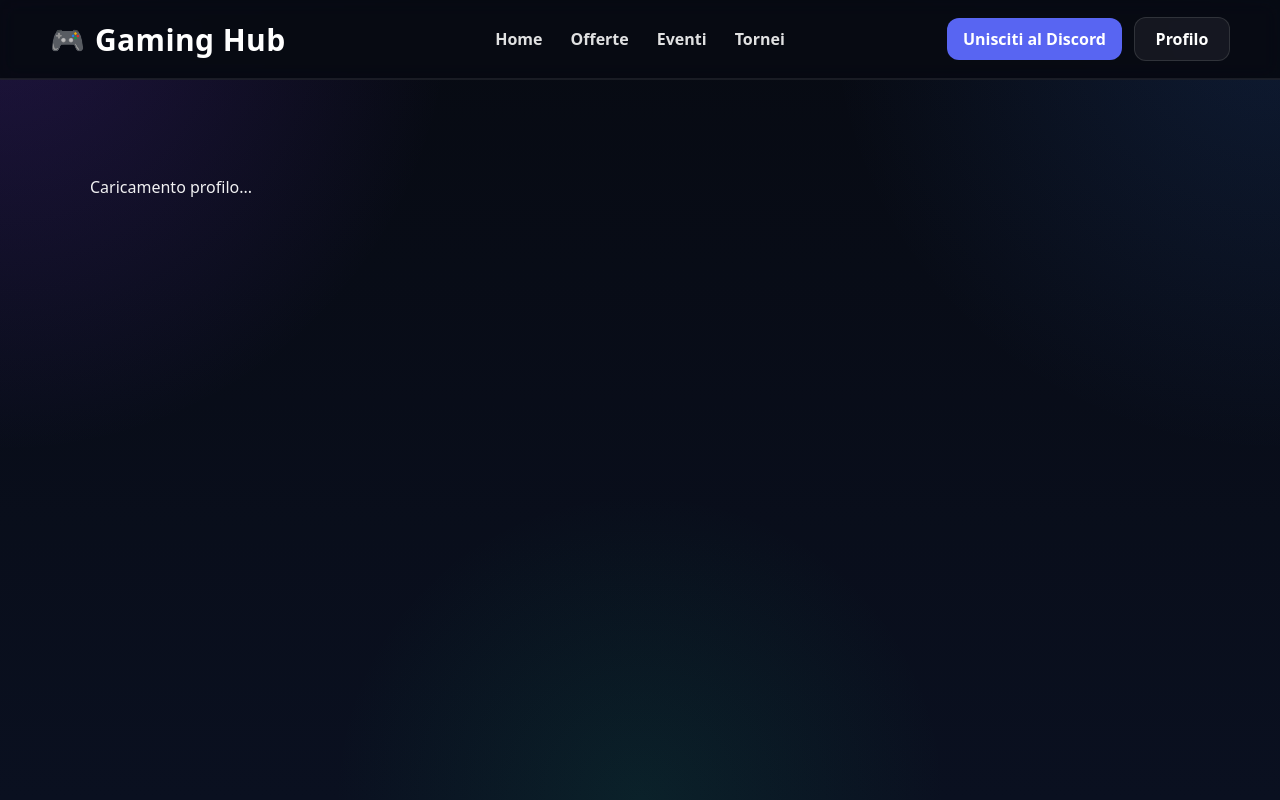
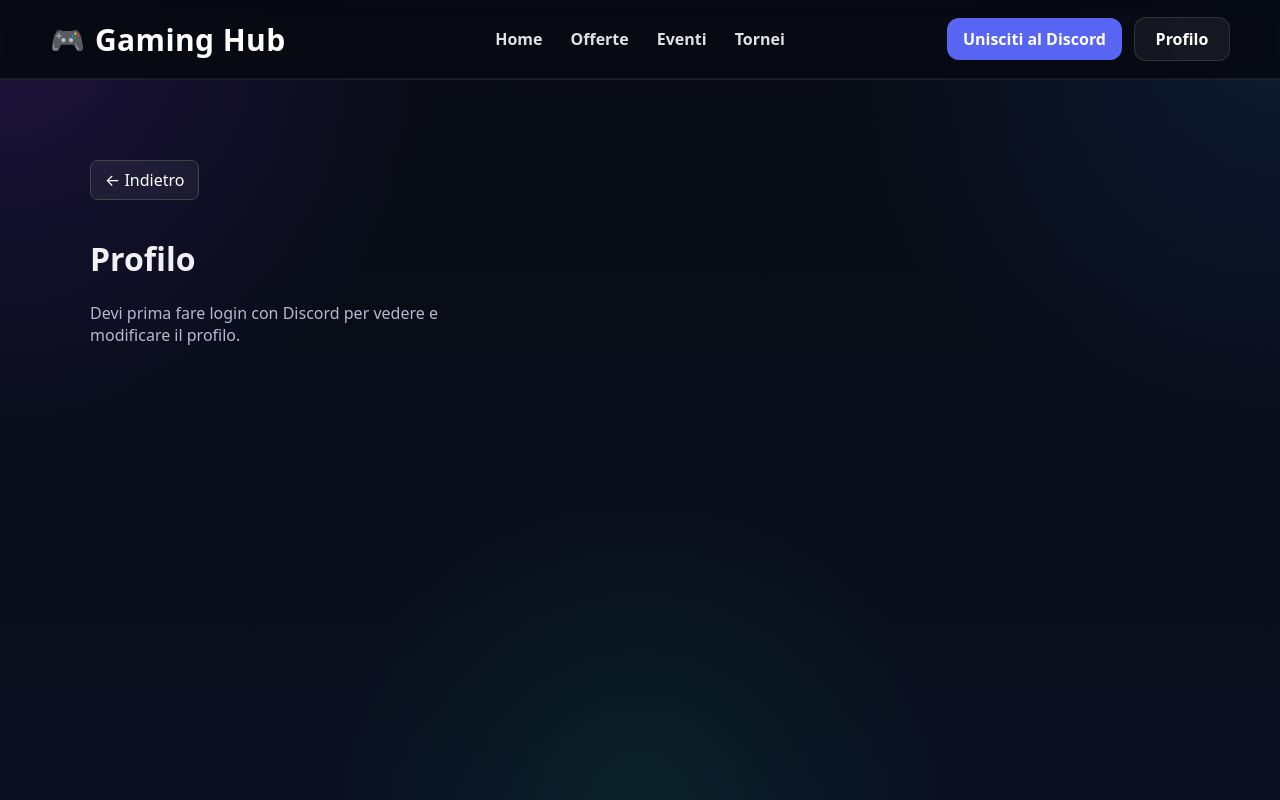
Before and after one commit to fmontis23/gaming-hub, a Next.js app: page /profile in a window 1280 px wide. Built offline with nearby package versions, Linux system fonts and the light colour scheme; no server answers.

Commit message:
fix caricamento pagina profilo

```diff
--- a/app/profile/page.tsx
+++ b/app/profile/page.tsx
@@ -1,34 +1,49 @@
 "use client";
 
 import { useEffect, useState } from "react";
+import { useRouter } from "next/navigation";
 import { supabase } from "../../lib/supabaseClient";
 
 export default function ProfilePage() {
+  const router = useRouter();
+
   const [discordName, setDiscordName] = useState("");
   const [ubisoftName, setUbisoftName] = useState("");
   const [loading, setLoading] = useState(true);
+  const [isLoggedIn, setIsLoggedIn] = useState(false);
 
   useEffect(() => {
     loadProfile();
   }, []);
 
   const loadProfile = async () => {
-    const { data: auth } = await supabase.auth.getUser();
+    const { data: auth, error: authError } = await supabase.auth.getUser();
     const user = auth?.user;
 
-    if (!user) return;
+    if (authError || !user) {
+      setIsLoggedIn(false);
+      setLoading(false);
+      return;
+    }
 
-    const { data } = await supabase
+    setIsLoggedIn(true);
+
+    const { data, error } = await supabase
       .from("profiles")
       .select("discord_name, ubisoft_name")
       .eq("id", user.id)
       .single();
 
-    if (data) {
-      setDiscordName(data.discord_name || "");
-      setUbisoftName(data.ubisoft_name || "");
+    if (error) {
+      console.error("Errore caricamento profilo:", error.message);
+      setDiscordName("");
+      setUbisoftName("");
+      setLoading(false);
+      return;
     }
 
+    setDiscordName(data?.discord_name || "");
+    setUbisoftName(data?.ubisoft_name || "");
     setLoading(false);
   };
 
@@ -36,7 +51,10 @@ export default function ProfilePage() {
     const { data: auth } = await supabase.auth.getUser();
     const user = auth?.user;
 
-    if (!user) return;
+    if (!user) {
+      alert("Devi essere loggato.");
+      return;
+    }
 
     const { error } = await supabase
       .from("profiles")
@@ -61,8 +79,49 @@ export default function ProfilePage() {
     );
   }
 
+  if (!isLoggedIn) {
+    return (
+      <main style={{ padding: 40, maxWidth: 500 }}>
+        <button
+          onClick={() => router.back()}
+          style={{
+            padding: "8px 14px",
+            borderRadius: 8,
+            border: "1px solid #444",
+            background: "rgba(255,255,255,0.05)",
+            color: "white",
+            cursor: "pointer",
+            marginBottom: 16,
+          }}
+        >
+          ← Indietro
+        </button>
+
+        <h1>Profilo</h1>
+        <p style={{ marginTop: 12, color: "#b8b8d0" }}>
+          Devi prima fare login con Discord per vedere e modificare il profilo.
+        </p>
+      </main>
+    );
+  }
+
   return (
     <main style={{ padding: 40, maxWidth: 500 }}>
+      <button
+        onClick={() => router.back()}
+        style={{
+          padding: "8px 14px",
+          borderRadius: 8,
+          border: "1px solid #444",
+          background: "rgba(255,255,255,0.05)",
+          color: "white",
+          cursor: "pointer",
+          marginBottom: 16,
+        }}
+      >
+        ← Indietro
+      </button>
+
       <h1>Profilo</h1>
 
       <label style={{ display: "block", marginTop: 20 }}>
```
